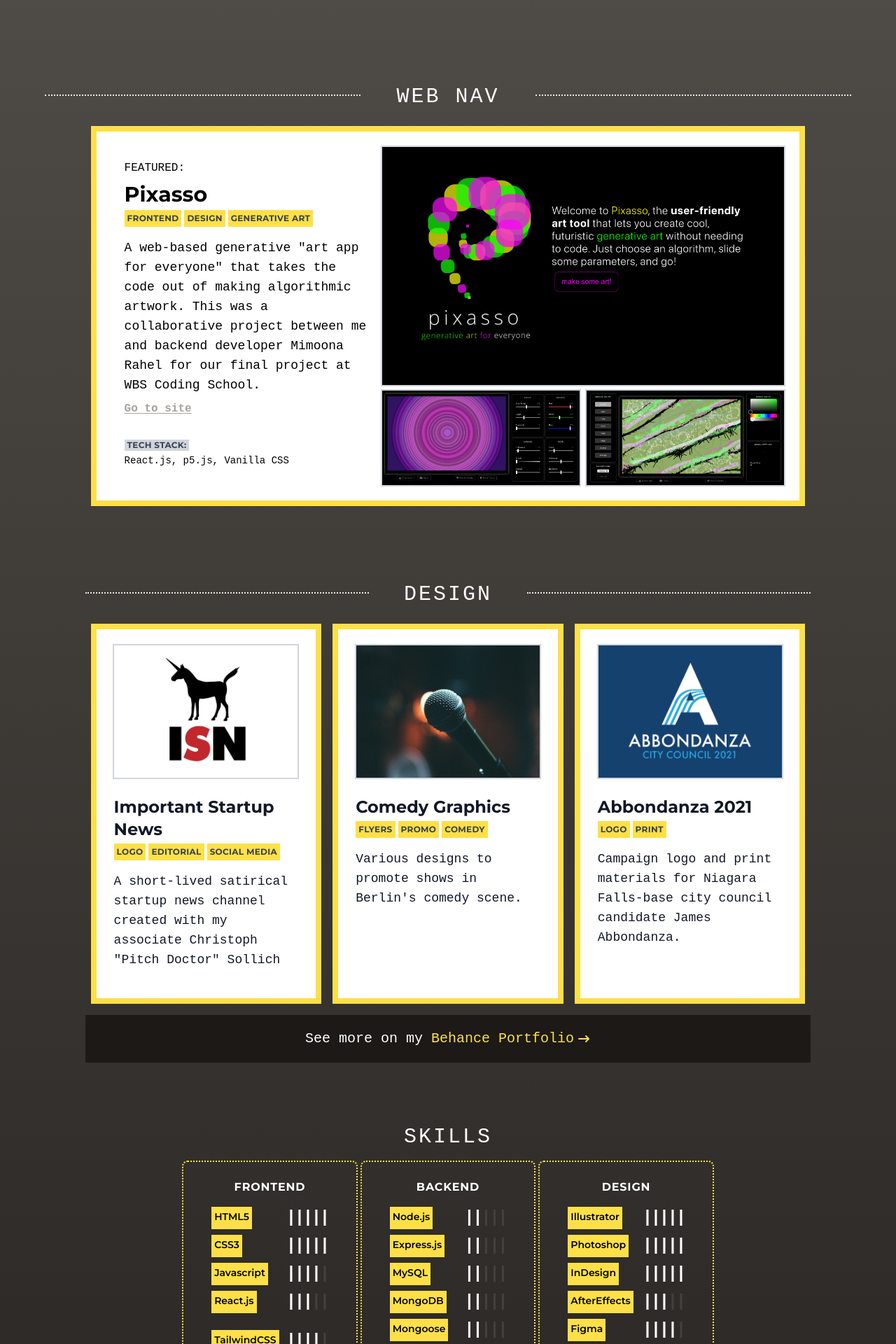
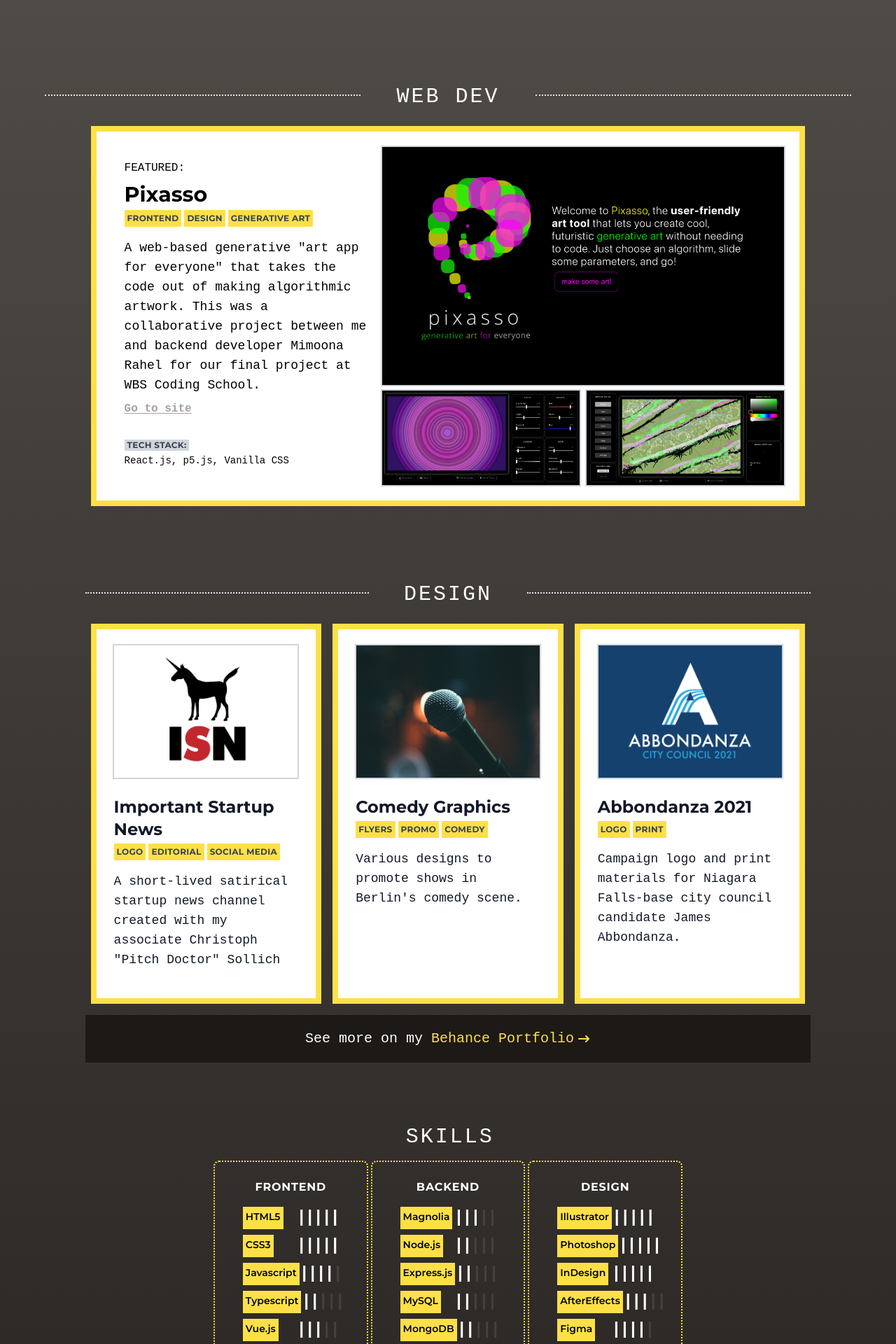
Before and after one commit to paulsalamone/portfolio, a React (Create React App) app: page / in a window 1280 px wide. Shown: the part 500-2420 px from the top of the page at 70% size. Built offline with nearby package versions, Linux system fonts and the light colour scheme.

Commit message:
spelling changes, updated skills

```diff
--- a/src/components/Portfolios/WebDev.js
+++ b/src/components/Portfolios/WebDev.js
@@ -1,13 +1,12 @@
 import { WebDevData } from "../../content/WebDevData";
 import Card1 from "./Card1";
 import CardFeature from "./CardFeature";
-import { AnimationOnScroll } from "react-animation-on-scroll";
 import SectionHead from "../SectionHead";
 const WebDev = () => {
   return (
     <>
       <div id="webdev" className="h-4 sm:h-16"></div>
-      <SectionHead name="WEB NAV" dots={true} />
+      <SectionHead name="WEB DEV" dots={true} />
 
       <section className="flex flex-col items-center">
         {/* </div> */}
--- a/src/content/SkillsData.js
+++ b/src/content/SkillsData.js
@@ -3,15 +3,16 @@ const SkillsData = {
     { name: "HTML5", rating: 5 },
     { name: "CSS3", rating: 5 },
     { name: "Javascript", rating: 4 },
+    { name: "Typescript", rating: 2 },
+    { name: "Vue.js", rating: 3 },
     { name: "React.js", rating: 3 },
     { name: null, rating: null },
     { name: "TailwindCSS", rating: 4 },
     { name: "SASS/SCSS", rating: 3 },
-    { name: "API Fetch / Axios", rating: 3 },
-    { name: "Typescript", rating: 2 },
-    { name: "Vue", rating: 1 },
+    { name: "API", rating: 3 },
   ],
   backend: [
+    { name: "Magnolia", rating: 3 },
     { name: "Node.js", rating: 2 },
     { name: "Express.js", rating: 2 },
     { name: "MySQL", rating: 2 },
```
